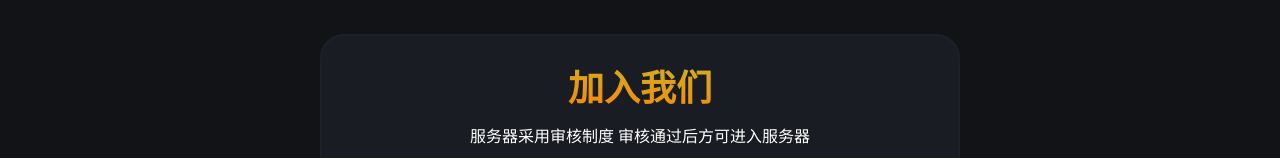
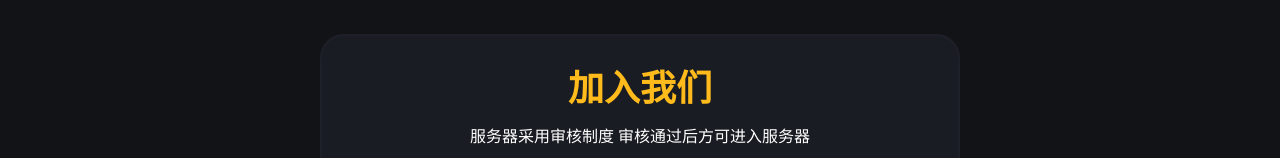
Before and after one commit to Redappleyyds/TACS_Web, a website: page src/index.html in a window 1280 px wide. Shown: the part 1404-1562 px from the top of the page. Drawn offline with Linux system fonts and the light colour scheme; a web font is replaced by a local one.

Commit message:
Changed Font color

```diff
--- a/src/index.html
+++ b/src/index.html
@@ -314,7 +314,7 @@
       <div
         class="m-8 mx-auto block w-full border-2 border-[#1e2029] bg-[#1a1c23] p-8 lg:w-[50vw] lg:rounded-3xl"
       >
-        <h1 class="text-center text-4xl text-transparent font-bold bg-clip-text bg-gradient-to-bl from-[#c9b727] to-[#ff8000] drop-shadow-2xl]">加入我们</h1>
+        <h1 class="text-center text-4xl font-semibold text-[#ffbb1b]">加入我们</h1>
         <p class="py-4 text-center text-white">
           服务器采用审核制度 审核通过后方可进入服务器
         </p>
```
Also changed, not shown: src/output.css.
